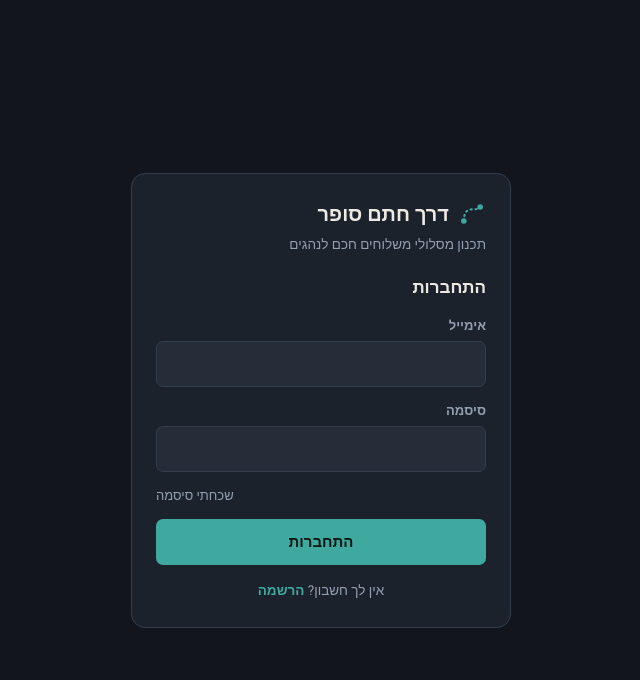
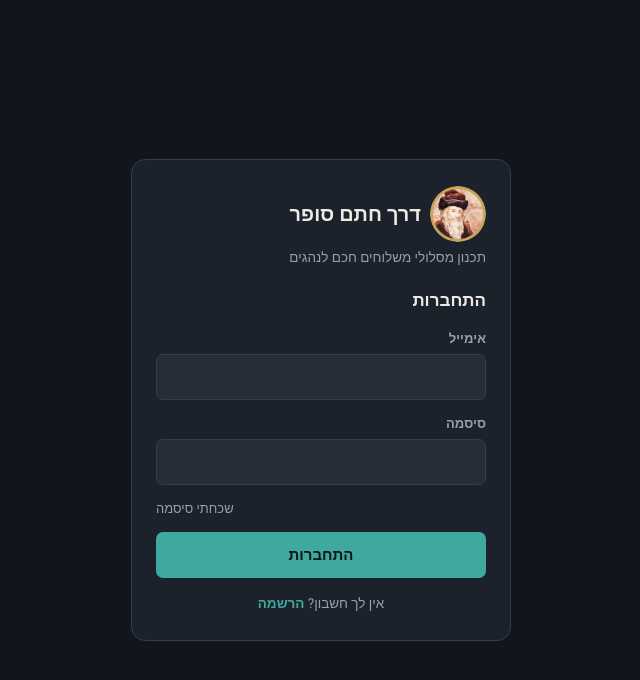
Before and after one commit to ohevisraelcommunity-afk/derech-chatam-sofer, a website: page public/index.html in a window 1280 px wide. Shown: the whole page, without its empty margins (319-959 px from the left). Drawn offline with nearby package versions, Linux system fonts and the light colour scheme; no server answers.

Commit message:
Add files via upload

```diff
--- a/public/index.html
+++ b/public/index.html
@@ -22,7 +22,7 @@
 <div id="authGate">
   <div class="auth-box">
     <div class="auth-brand">
-      <svg viewBox="0 0 24 24" fill="none"><circle cx="5" cy="18" r="2.4" fill="#3fa89f"/><circle cx="19" cy="6" r="2.4" fill="#3fa89f"/><path d="M5 18 Q 5 8 12 8 T 19 6" stroke="#3fa89f" stroke-width="1.8" stroke-dasharray="1 3.2" stroke-linecap="round"/></svg>
+      <img src="/icons/logo.png" alt="" style="width:100%;height:100%;border-radius:50%;display:block">
       <span>דרך חתם סופר</span>
     </div>
     <p class="auth-sub">תכנון מסלולי משלוחים חכם לנהגים</p>
@@ -79,7 +79,7 @@
   <header class="topbar">
     <div class="brand">
       <span class="brand-mark">
-        <svg viewBox="0 0 24 24" fill="none"><circle cx="5" cy="18" r="2.4" fill="#3fa89f"/><circle cx="19" cy="6" r="2.4" fill="#3fa89f"/><path d="M5 18 Q 5 8 12 8 T 19 6" stroke="#3fa89f" stroke-width="1.8" stroke-dasharray="1 3.2" stroke-linecap="round"/></svg>
+        <img src="/icons/logo.png" alt="" style="width:100%;height:100%;border-radius:50%;display:block">
       </span>
       <span class="brand-text">דרך חתם סופר</span>
     </div>
--- a/public/styles.css
+++ b/public/styles.css
@@ -48,7 +48,7 @@ header.topbar{
   padding:12px 16px;
 }
 .brand{display:flex;align-items:center;gap:9px;font-weight:800;font-size:18px;letter-spacing:0.2px;}
-.brand-mark{width:26px;height:26px;flex:none;}
+.brand-mark{width:34px;height:34px;flex:none;}
 .brand-mark svg{width:100%;height:100%;display:block;}
 .topbar nav{display:flex;gap:4px;margin-inline-start:auto;overflow-x:auto;scrollbar-width:none;}
 .topbar nav::-webkit-scrollbar{display:none;}
@@ -297,7 +297,7 @@ textarea{resize:vertical;min-height:120px;line-height:1.6;}
   border-radius:var(--radius-lg);padding:26px 24px;
 }
 .auth-box .auth-brand{display:flex;align-items:center;gap:9px;font-weight:800;font-size:20px;margin-bottom:6px;}
-.auth-box .auth-brand svg{width:28px;height:28px;}
+.auth-box .auth-brand svg, .auth-box .auth-brand img{width:56px !important;height:56px !important;flex:none;}
 .auth-box p.auth-sub{color:var(--text-dim);font-size:13.5px;margin:0 0 20px;}
 .auth-box h3{margin:0 0 16px;font-size:17px;}
 .auth-msg{font-size:13px;border-radius:var(--radius-sm);padding:10px 12px;margin-bottom:14px;}
--- a/public/sw.js
+++ b/public/sw.js
@@ -3,7 +3,7 @@
 // offline. Map tiles and libraries: cached as they're viewed, so maps of
 // areas you've already looked at still show offline. /api data is never
 // cached here — the app keeps its own copy of the user's data on the device.
-const CACHE = 'derech-v3';
+const CACHE = 'derech-v4';
 const STATIC = 'derech-static-v1';
 const TILES = 'derech-tiles-v1';
 const MAX_TILES = 3000;
```
Also changed, not shown: public/icons/apple-touch-icon.png, public/icons/icon-192.png, public/icons/icon-512.png, public/icons/logo.png (added), public/icons/maskable-192.png, public/icons/maskable-512.png.
